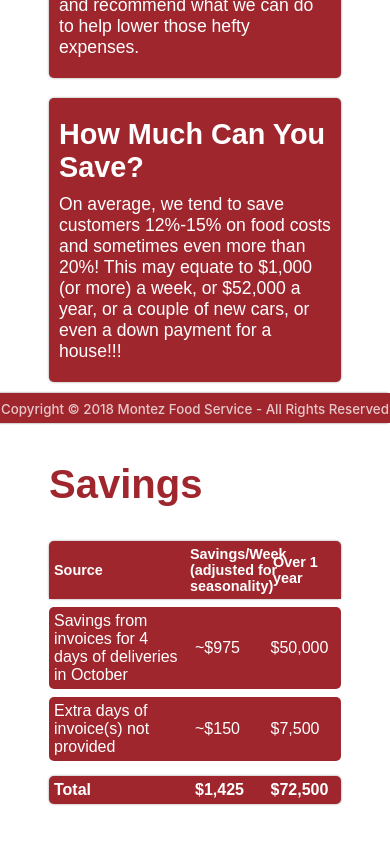
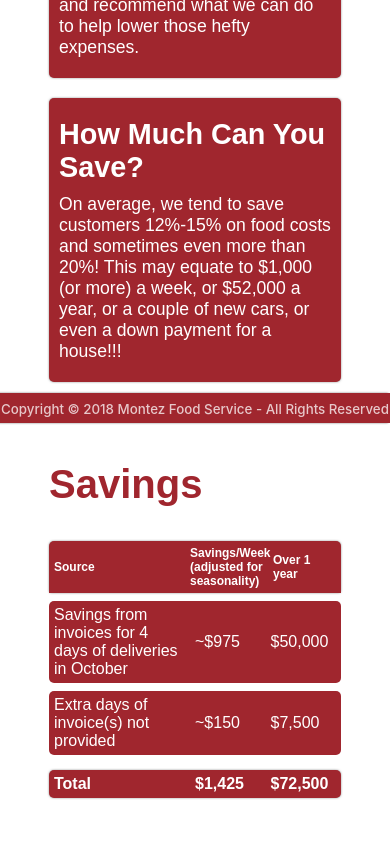
Before and after one commit to jgarcia4444/montez-food-service-web, a React (Create React App) app: page /cost-optimization in a window 390 px wide. Shown: the part 421-1265 px from the top of the page. Built offline with nearby package versions, Linux system fonts and the light colour scheme.

Commit message:
made the table headers smaller.

```diff
--- a/src/styles/costOptimization/CostOptimization.css
+++ b/src/styles/costOptimization/CostOptimization.css
@@ -140,6 +140,6 @@
         align-items: center;
     }
     .table-headers {
-        font-size: 0.9em;
+        font-size: 0.75em;
     }
 }
```
